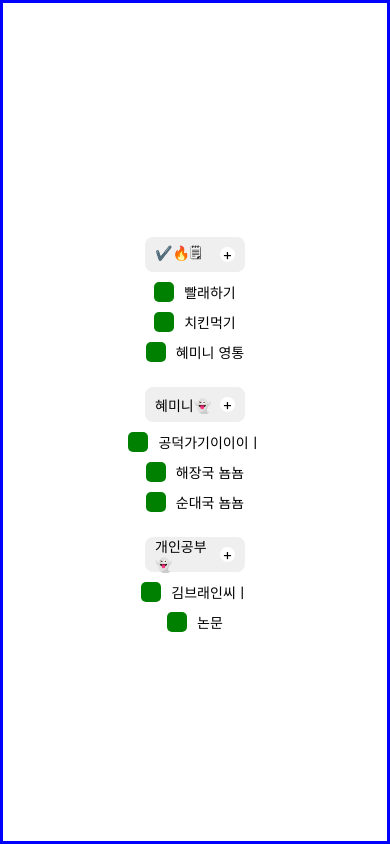
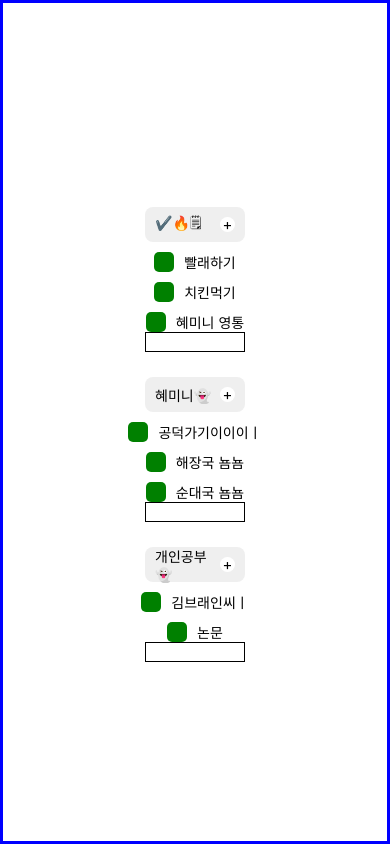
Before and after one commit to jss8882/JellyAry, a React Native app: screen / in a window 390 px wide. Built offline with nearby package versions, Linux system fonts and the light colour scheme.

Commit message:
refactoring Goal Component, Implementing Button, and Adding TextInput for new Todo

```diff
--- a/App.js
+++ b/App.js
@@ -3,8 +3,10 @@ import React from "react";
 import { StyleSheet, Text, View } from "react-native";
 import { borderColor } from "react-native/Libraries/Components/View/ReactNativeStyleAttributes";
 import styled from "styled-components/native";
+import Goal from "./Goal";
 
 export default function App() {
+  console.log("Starting App");
 
   const Container = styled.View`
     border: 3px solid blue;
@@ -12,112 +14,6 @@ export default function App() {
     justify-content: center;
     align-items: center;
   `;
-
-  const GoalContainer = styled.View`
-    background-color: #efefef;
-    border-radius: 8px;
-    width: 100px;
-    height: 35px;
-    align-items: center;
-    justify-content: space-between;
-    flex-direction: row;
-    padding-left: 10px;
-    padding-right: 10px;
-
-    margin-top: 25px;
-
-  `
-
-  const GoalCategory = styled.Text`
-
-  `
-
-  const Circle = styled.View`
-    width: 15px;
-    height: 15px;
-    background-color: white;
-    border-radius: 7.5px;
-    align-items: center;
-    justify-content: center;
-  `
-
-  const AddIcon = styled.Text`
-    width: 15px;
-    height: 15px;
-    text-align: center;
-    font-size: 15px;
-    line-height: 15px;
-  `
-
-  const TodoContainer = styled.View`
-    flex-direction: row;
-    margin-top: 10px;
-
-  `
-
-  const CompletedBox = styled.View`
-    width: 20px;
-    height: 20px;
-    border-radius: 5px;
-    background-color: green;
-  `
-
-  const IncompletedBox = styled.View`
-    width: 20px;
-    height: 20px;
-    border-radius: 5px;
-    background-color: #efefef;
-  `
-
-  const ScheduleName = styled.Text`
-    margin-left: 10px;
-    align-self: center;
-  `
-
-  const Goal = ({title, todos}) =>{
-
-
-    return(
-      <>
-        <GoalContainer>
-          <GoalCategory>{title}</GoalCategory>
-          <Circle>
-            <AddIcon>
-              +
-            </AddIcon>
-          </Circle>
-        </GoalContainer>
-        {
-          //javascript code
-          todos.map( (todo)=>(
-              <TodoContainer>
-                <CompletedBox/>
-                <ScheduleName>{todo}</ScheduleName>
-
-              </TodoContainer>
-          ))
-        }
-      </>
-    )
-  }
-
-  //배열, 어플(컴포넌트)의 상태(State)
-  //함수형 컴포넌트
-
-  //숫자 1,2,3
-  const myNumber = 1;
-
-  //배열(Array) []
-  const todos = ["빨래하기", "치킨먹기","혜미니 과외"];
-  const myArray = []
-
-
-  //함수(function) ()=>{}  ()=>()
-  //함수는 인풋(paramter), 프로세싱(중괄호 안에 있는 코드), 아웃풋 (return안에)
-
-  // const myFunction = (parameter) => {
-  //   code
-  // }
 
 
   //return안에 있는거는 보여지는 코드
--- /dev/null
+++ b/Goal.js
@@ -0,0 +1,121 @@
+import React from "react";
+import { Pressable, TextInput} from "react-native";
+import styled from "styled-components/native";
+
+const Goal = ({ title, todos }) => {
+  const GoalContainer = styled.View`
+    background-color: #efefef;
+    border-radius: 8px;
+    width: 100px;
+    height: 35px;
+    align-items: center;
+    justify-content: space-between;
+    flex-direction: row;
+    padding-left: 10px;
+    padding-right: 10px;
+
+    margin-top: 25px;
+  `;
+
+  const GoalCategory = styled.Text``;
+
+  const Circle = styled.View`
+    width: 15px;
+    height: 15px;
+    background-color: white;
+    border-radius: 7.5px;
+    align-items: center;
+    justify-content: center;
+  `;
+
+  const AddIcon = styled.Text`
+    width: 15px;
+    height: 15px;
+    text-align: center;
+    font-size: 15px;
+    line-height: 15px;
+  `;
+
+  const TodoContainer = styled.View`
+    flex-direction: row;
+    margin-top: 10px;
+  `;
+
+  const CompletedBox = styled.View`
+    width: 20px;
+    height: 20px;
+    border-radius: 5px;
+    background-color: green;
+  `;
+
+  const IncompletedBox = styled.View`
+    width: 20px;
+    height: 20px;
+    border-radius: 5px;
+    background-color: #efefef;
+  `;
+
+  const ScheduleName = styled.Text`
+    margin-left: 10px;
+    align-self: center;
+  `;
+
+
+  const NewTodo = styled.TextInput`
+    width: 100px;
+    height: 20px;
+    border: 1px solid black;
+
+  `
+
+  //Function
+  //   ()=>{
+
+  //   }
+
+  // const a = "my "
+  // const b = "name"
+
+  // a+b // my name
+
+  // "aa"
+  // 'aa'
+  // `aa`
+  // `${}`
+
+  return (
+    <>
+      {/* <Pressable onPress={함수}> */}
+      <Pressable
+        onPress={() => {
+          //   console.log(title + " Pressed");
+          console.log(`${title} Pressed`);
+        }}
+      >
+        <GoalContainer>
+          <GoalCategory>{title}</GoalCategory>
+          <Circle>
+            <AddIcon>+</AddIcon>
+          </Circle>
+        </GoalContainer>
+      </Pressable>
+      {
+        //javascript code
+        //배열크기만큼 반복하는 코드 (todos에 해야할일이 3개가 있으면 3번반복, 2개 있으면 2번 반복)
+        todos.map((todo) => (
+          <Pressable onPress={()=>{
+              console.log(`${todo} is completed`)
+          }}>
+            <TodoContainer>
+              <CompletedBox />
+              <ScheduleName>{todo}</ScheduleName>
+            </TodoContainer>
+          </Pressable>
+        ))
+      }
+      <NewTodo/>
+    </>
+  );
+};
+
+export default Goal;
```
Also changed, not shown: GoalStyle.js (added).
